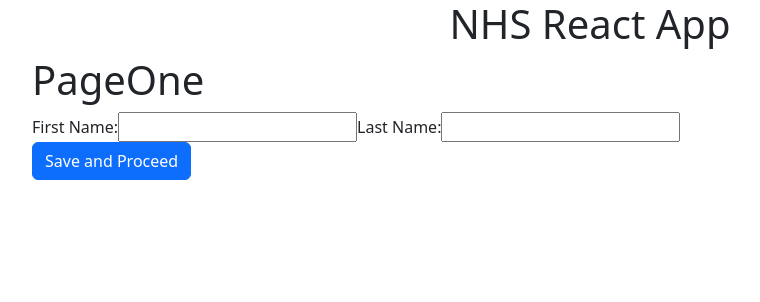
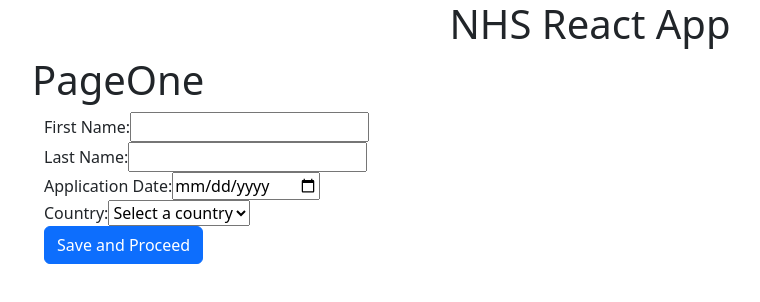
Before and after one commit to snthsh/nhs-react-app, a React (Create React App) app: page / in a window 1280 px wide. Both pictures are taken after a click on the button "PageOne". Shown: the top 302 px of the page, without its empty margins (50-810 px from the left). Built offline with nearby package versions, Linux system fonts and the light colour scheme.

Commit message:
functionality wrt all pages

```diff
--- a/src/App.js
+++ b/src/App.js
@@ -1,5 +1,5 @@
 import { useState } from 'react';
-import { Container, Button, Card } from 'react-bootstrap';
+import { Container, Button } from 'react-bootstrap';
 
 import PageOne from './components/page-one';
 import PageTwo from './components/page-two';
@@ -7,11 +7,15 @@
 import './App.css';
 
 function App() {
+  const date = new Date();
   const [page, setPage] = useState('HOME');
   const [pageData, setPageData] = useState({
     firstName: '',
     lastName: '',
-    countryOne: '',
+    country: '',
+    applicationDate: date.toLocaleDateString('en-GB'),
+    countries: Array(5).fill(''),
+    countryCheckboxes: Array(5).fill(false),
   });
 
   function handleClick() {
@@ -23,25 +27,41 @@
     setPage('PAGETWO');
   }
 
-  function handlePageOneChange(e) {
+  function handleInputChange(e) {
+    const target = e.target;
+    const value = target.type === 'checkbox' ? target.checked : target.value;
     const name = e.target.name;
-    const target = e.target;
-    const value = target.value;
 
     setPageData({ ...pageData, [name]: value });
   }
 
-  function handlePageTwoClick() {
+  function handleOnSelect(e, index) {
+    const target = e.target;
+    const value = target.value;
+    const newCountries = [...pageData.countries];
+    newCountries[index] = value;
+
+    const newPageData = Object.assign({}, pageData, {
+      countries: newCountries,
+    });
+    setPageData(newPageData);
+  }
+
+  function handleOnChange(e, index) {
+    const target = e.target;
+    const value = target.type === 'checkbox' ? target.checked : target.value;
+    const newCountryCheckboxes = [...pageData.countryCheckboxes];
+    newCountryCheckboxes[index] = value;
+
+    const newPageData = Object.assign({}, pageData, {
+      countryCheckboxes: newCountryCheckboxes,
+    });
+    setPageData(newPageData);
+  }
+
+  function handlePageTwoSave() {
     console.log('here page three');
     setPage('PAGETHREE');
-  }
-
-  function handlePageTwoChange(e) {
-    const name = e.target.name;
-    const target = e.target;
-    const value = target.value;
-
-    setPageData({ ...pageData, [name]: value });
   }
 
   return (
@@ -55,20 +75,21 @@
       {page === 'PAGEONE' && (
         <PageOne
           onClick={handlePageOneSave}
-          onChange={handlePageOneChange}
+          onChange={handleInputChange}
           pageData={pageData}
         />
       )}
 
       {page === 'PAGETWO' && (
         <PageTwo
-          onClick={handlePageTwoClick}
-          onChange={handlePageTwoChange}
+          onClick={handlePageTwoSave}
+          onChange={handleOnChange}
+          onSelect={handleOnSelect}
           pageData={pageData}
         />
       )}
 
-      {page === 'PAGETHREE' && <PageThree />}
+      {page === 'PAGETHREE' && <PageThree pageData={pageData} />}
     </Container>
   );
 }
--- a/src/components/page-one.js
+++ b/src/components/page-one.js
@@ -1,11 +1,14 @@
 import { Button } from 'react-bootstrap';
 
 const PageOne = ({ onClick, onChange, pageData }) => {
+  const date = new Date();
   return (
     <>
       <h1>PageOne</h1>
-      {/* Go to Page Two */}
+      <div className="container">
         <form>
+          <div className="row">
+            <div className="col">
               <label htmlFor="firstName">
                 First Name:
                 <input
@@ -15,6 +18,10 @@
                   onChange={(e) => onChange(e)}
                 />
               </label>
+            </div>
+          </div>
+          <div className="row">
+            <div className="col">
               <label htmlFor="lastName">
                 Last Name:
                 <input
@@ -24,8 +31,47 @@
                   onChange={(e) => onChange(e)}
                 />
               </label>
+            </div>
+          </div>
+          <div className="row">
+            <div className="col">
+              <label htmlFor="applicationDate">
+                Application Date:
+                <input
+                  name="applicationDate"
+                  type="date"
+                  value={pageData.applicationDate}
+                  onChange={(e) => onChange(e)}
+                />
+              </label>
+            </div>
+          </div>
+          <div className="row">
+            <div className="col">
+              <label htmlFor="country">
+                Country:
+                <select
+                  name="country"
+                  value={pageData.country}
+                  onChange={(e) => onChange(e)}
+                >
+                  <option value="">Select a country</option>
+                  <option value="india">India</option>
+                  <option value="uk">UK</option>
+                  <option value="usa">USA</option>
+                  <option value="france">France</option>
+                  <option value="germany">germany</option>
+                </select>
+              </label>
+            </div>
+          </div>
+          <div className="row">
+            <div className="col">
+              <Button onClick={() => onClick()}>Save and Proceed</Button>
+            </div>
+          </div>
         </form>
-      <Button onClick={() => onClick()}>Save and Proceed</Button>
+      </div>
     </>
   );
 };
--- a/src/components/page-three.js
+++ b/src/components/page-three.js
@@ -1,7 +1,49 @@
-const PageThree = () => {
+const PageThree = ({ pageData }) => {
+  function renderCountryRow(pageData) {
+    const countries = pageData.countries;
+    return countries.map((country, index) => {
+      const serialNo = index + 1;
+      if (pageData.countryCheckboxes[index]) {
+        return (
+          <tr key={serialNo}>
+            <th>Country {serialNo}</th>
+            <td>{pageData.countries[index]}</td>
+          </tr>
+        );
+      }
+    });
+  }
+
   return (
     <>
       <h1>PageThree</h1>
+      <table className="table">
+        <thead>
+          <tr>
+            <th scope="col">Name</th>
+            <th scope="col">Value</th>
+          </tr>
+        </thead>
+        <tbody>
+          <tr>
+            <th>First Name</th>
+            <td>{pageData.firstName}</td>
+          </tr>
+          <tr>
+            <th>Last Name</th>
+            <td>{pageData.lastName}</td>
+          </tr>
+          <tr>
+            <th>Country</th>
+            <td>{pageData.country}</td>
+          </tr>
+          <tr>
+            <th>Application Date</th>
+            <td>{pageData.applicationDate}</td>
+          </tr>
+          {renderCountryRow(pageData)}
+        </tbody>
+      </table>
     </>
   );
 };
--- a/src/components/page-two.js
+++ b/src/components/page-two.js
@@ -1,38 +1,57 @@
 import { Button } from 'react-bootstrap';
 
-const PageTwo = ({ onClick, onChange, pageData }) => {
+const PageTwo = ({ onClick, onChange, onSelect, pageData }) => {
+  function renderRow(country, index) {
+    const serialNo = index + 1;
+    return (
+      <tr key={serialNo}>
+        <td>{serialNo}</td>
+        <td>
+          <select
+            name={`country${serialNo}`}
+            value={pageData.countries[index]}
+            onChange={(e) => onSelect(e, index)}
+          >
+            <option value="">Select a country</option>
+            <option value="india">India</option>
+            <option value="uk">UK</option>
+            <option value="usa">USA</option>
+            <option value="france">France</option>
+            <option value="germany">Germany</option>
+          </select>
+        </td>
+        <td>
+          <input
+            type="checkbox"
+            name={`countryCheckbox${serialNo}`}
+            checked={pageData.countryCheckboxes[index]}
+            onChange={(e) => onChange(e, index)}
+          />
+        </td>
+      </tr>
+    );
+  }
+
   return (
     <>
       <h1>PageTwo</h1>
       <h2>Hi {`${pageData.firstName} ${pageData.lastName}`}</h2>
 
-      <table class="table">
+      <table className="table">
         <thead>
           <tr>
+            <th scope="col">Sl No.</th>
             <th scope="col">Country</th>
             <th scope="col">Value</th>
           </tr>
         </thead>
         <tbody>
-          <tr>
-            <td>
-              <select
-                name="countryOne"
-                value={pageData.countryOne}
-                onChange={(e) => onChange(e)}
-              >
-                <option value="india">India</option>
-                <option value="uk">UK</option>
-                <option value="usa">USA</option>
-                <option value="france">France</option>
-                <option value="germany">germany</option>
-              </select>
-            </td>
-          </tr>
+          {pageData.countries.length > 0 &&
+            pageData.countries.map((country, index) => {
+              return renderRow(country, index);
+            })}
         </tbody>
       </table>
-
-      {/* Go to Page Three */}
       <Button onClick={() => onClick()}>Save and Proceed</Button>
     </>
   );
```
Lines whose indentation alone changed are shown as unchanged.
